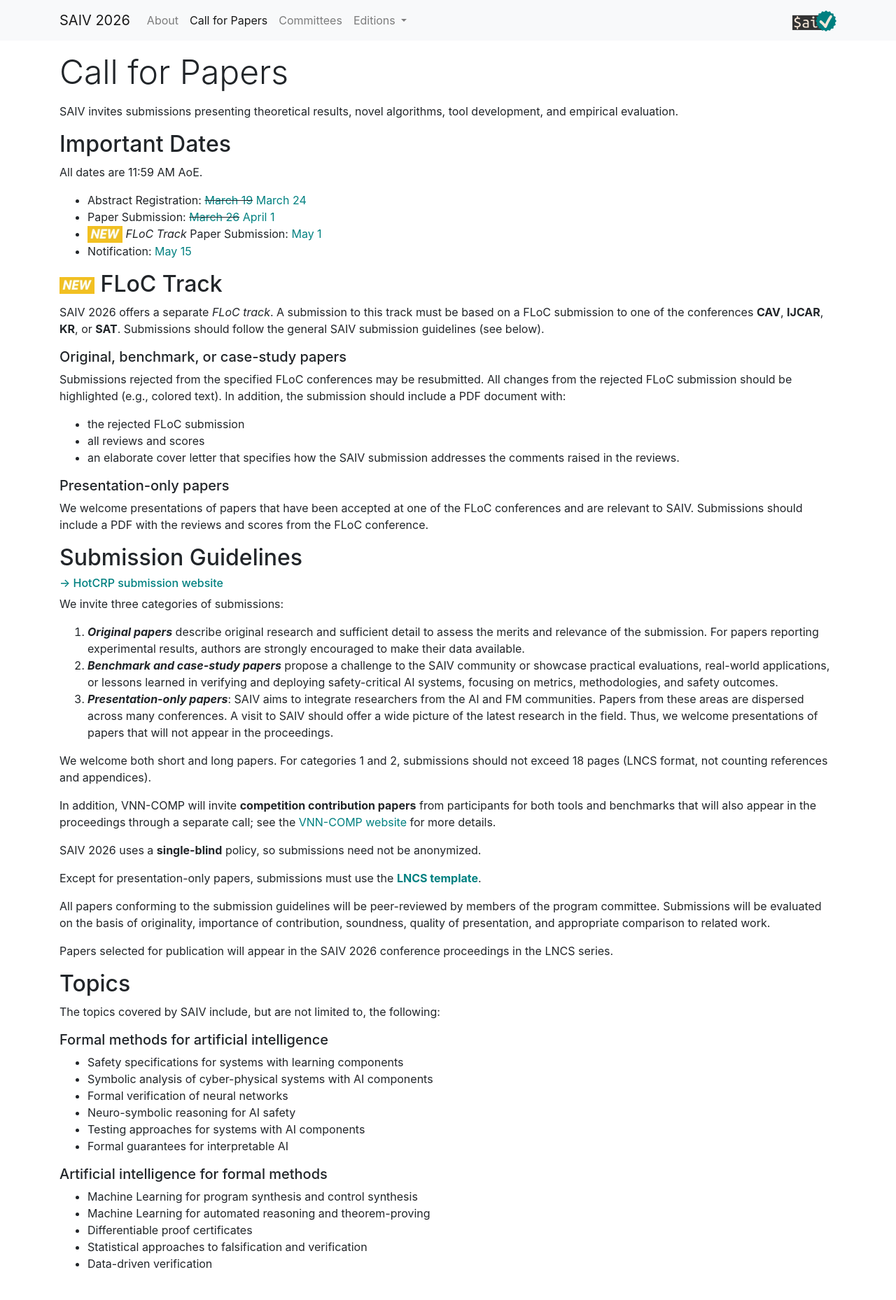
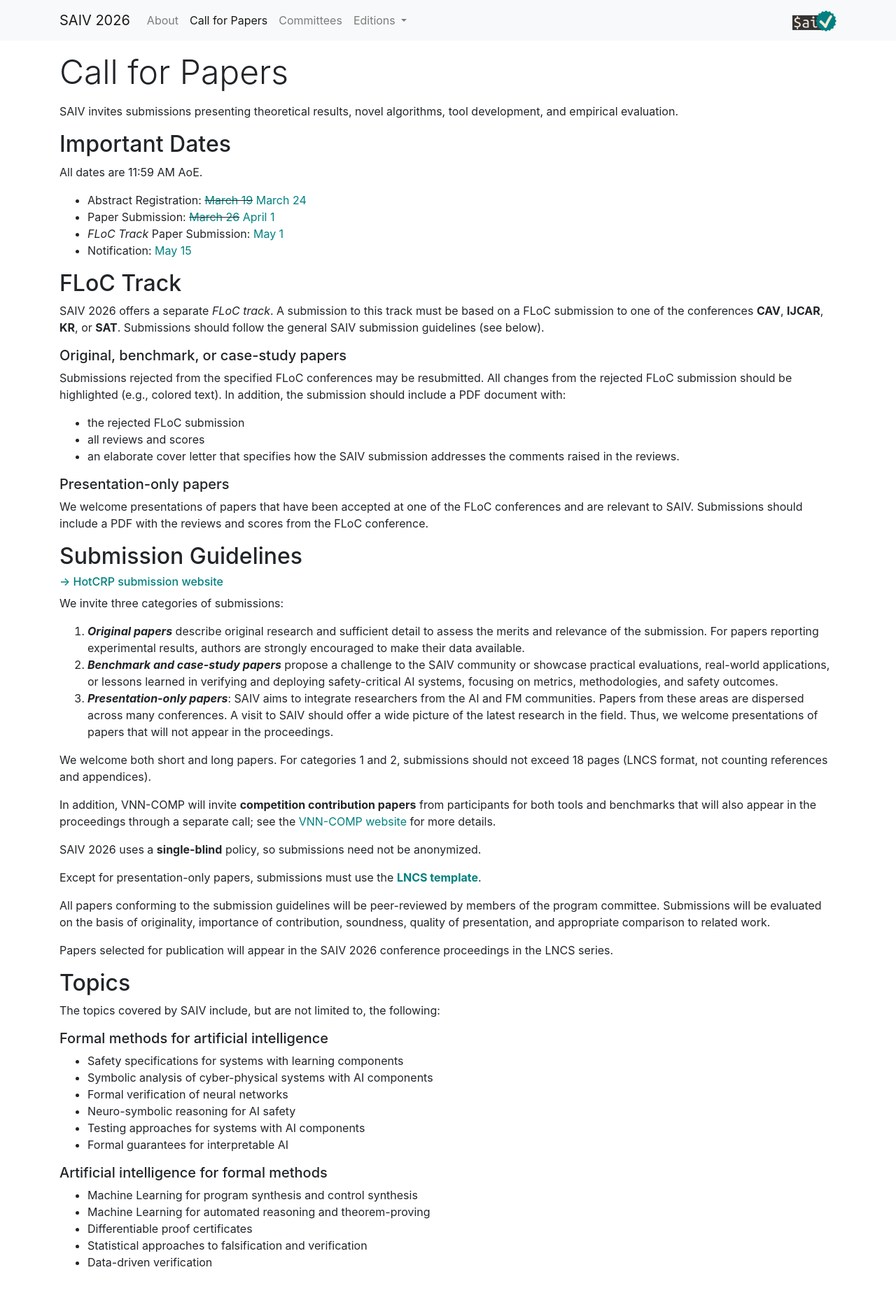
Before and after one commit to SAIV-conference/2026, a Jekyll site: the page built from call/index.md, in a window 1280 px wide. Shown: the whole page at 70% size. Built offline with Jekyll 4.4.1, drawn with Linux system fonts in a browser that asks for light colours.

```diff
--- a/call/index.md
+++ b/call/index.md
@@ -11,10 +11,10 @@ All dates are 11:59 AM AoE.
 
 - Abstract Registration: ~~<a href="https://time.is/compare/2359_19_Mar_2026_in_UTC-12/local">March 19</a>~~ <a href="https://time.is/compare/2359_24_Mar_2026_in_UTC-12/local">March 24</a>
 - Paper Submission: ~~<a href="https://time.is/compare/2359_26_Mar_2026_in_UTC-12/local">March 26</a>~~ <a href="https://time.is/compare/2359_1_Apr_2026_in_UTC-12/local">April 1</a>
-- <img src="../assets/images/new.png" alt="new"/> *FLoC Track* Paper Submission: <a href="https://time.is/compare/2359_1_May_2026_in_UTC-12/local">May 1</a>
+- *FLoC Track* Paper Submission: <a href="https://time.is/compare/2359_1_May_2026_in_UTC-12/local">May 1</a>
 - Notification: <a href="https://time.is/compare/2359_15_May_2026_in_UTC-12/local">May 15</a>
 
-## <img src="../assets/images/new.png" alt="new"/> FLoC Track
+## FLoC Track
 
 SAIV 2026 offers a separate *FLoC track*. A submission to this track must be based on a FLoC submission to one of the conferences **CAV**, **IJCAR**, **KR**, or **SAT**. Submissions should follow the general SAIV submission guidelines (see below).
 
```
Also changed, not shown: index.md (+2 -0 lines).
